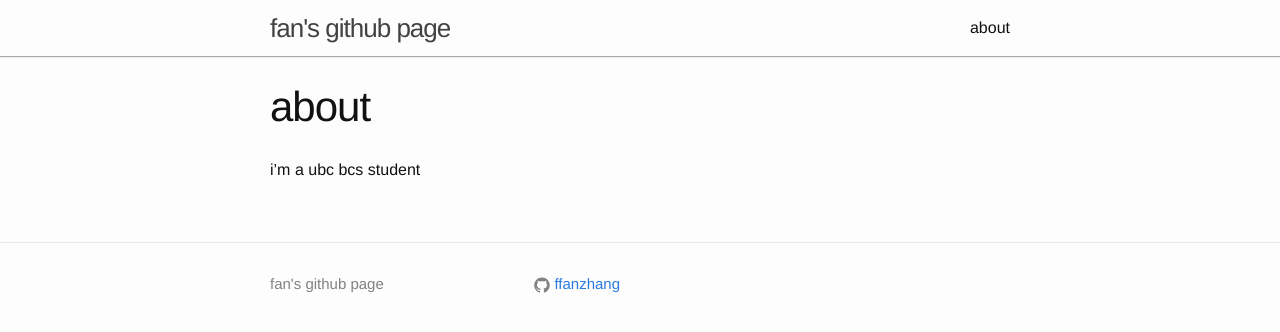
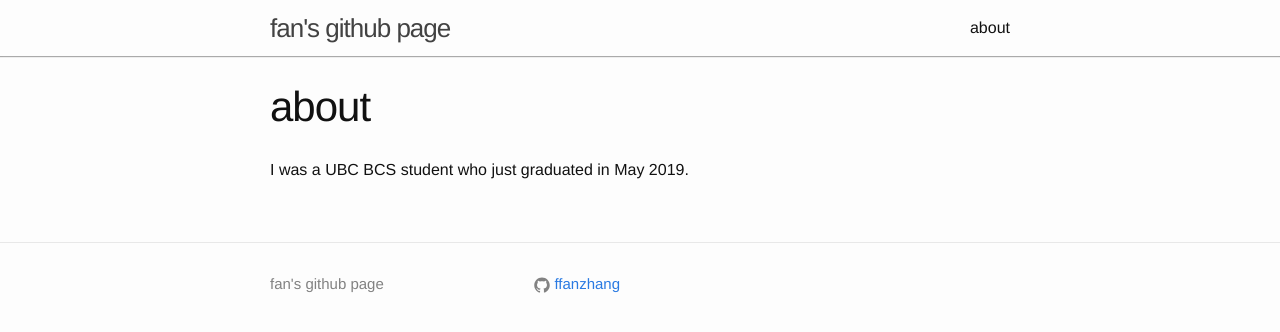
Before and after one commit to ffanzhang/ffanzhang.github.io, a Jekyll site: the page built from about.md, in a window 1280 px wide. Shown: the top 332 px of the page. Built offline with Jekyll 4.4.1, drawn with Linux system fonts in a browser that asks for light colours.

Commit message:
update of status

```diff
--- a/about.md
+++ b/about.md
@@ -4,4 +4,4 @@ title: about
 permalink: /about/
 ---
 
-i'm a ubc bcs student
+I was a UBC BCS student who just graduated in May 2019.
```
